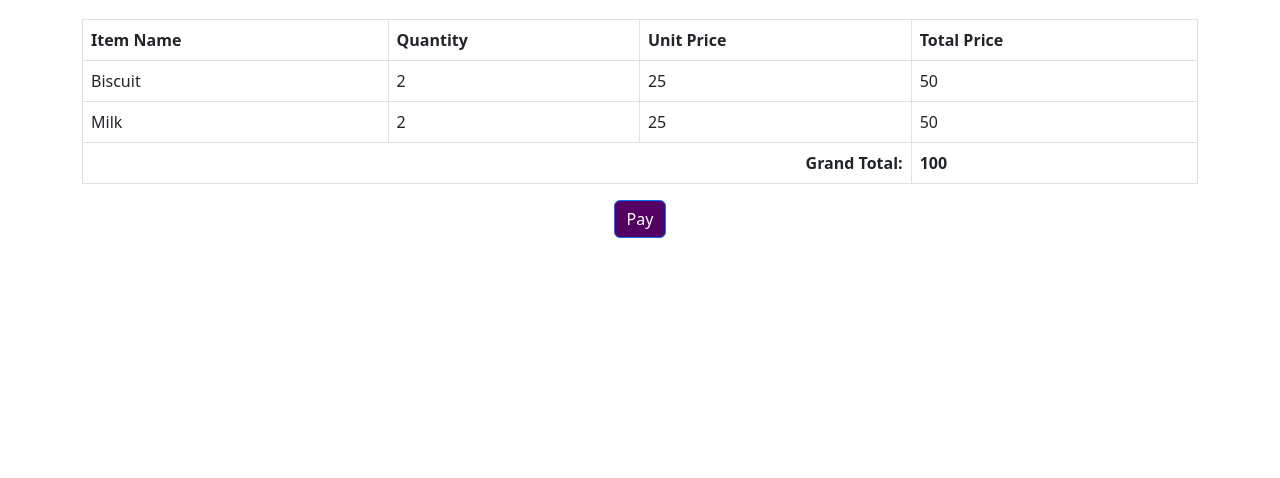
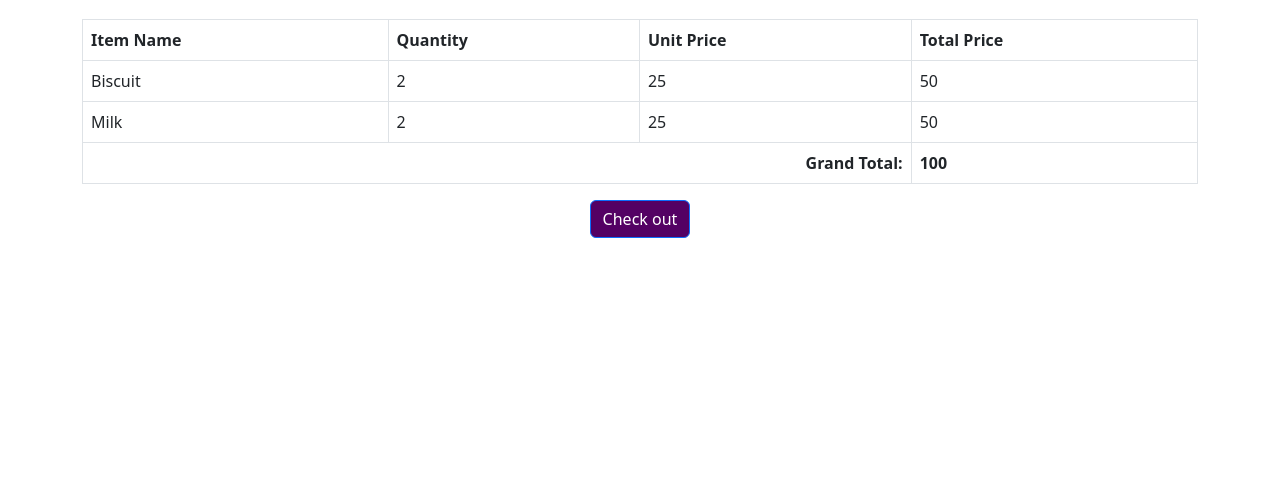
Before and after one commit to a-dwaith/Mini_Project_Billso, a PHP site: page /ssc/itemlist.php in a window 1280 px wide. Shown: the part 229-707 px from the top of the page. Run offline with PHP 8.4, Linux system fonts and the light colour scheme.

Commit message:
Updated pages

```diff
--- a/itemlist.php
+++ b/itemlist.php
@@ -116,7 +116,7 @@
             </table>
         </div>
         <div class="text-center">
-            <a href="http://localhost/ssc/payment_gateway.php" class="btn btn-primary" style="background-color: #540164;">Pay</a>
+            <a href="http://localhost/ssc/payment_gateway.php" class="btn btn-primary" style="background-color: #540164;">Check out</a>
         </div>
     </div>
     <!-- Footer -->
```
